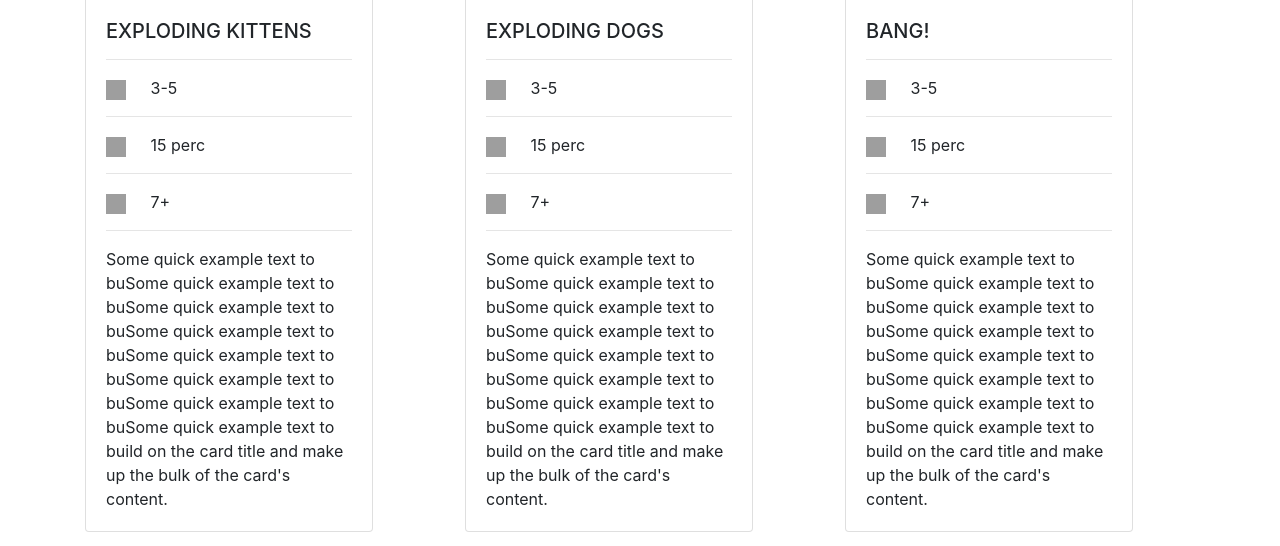
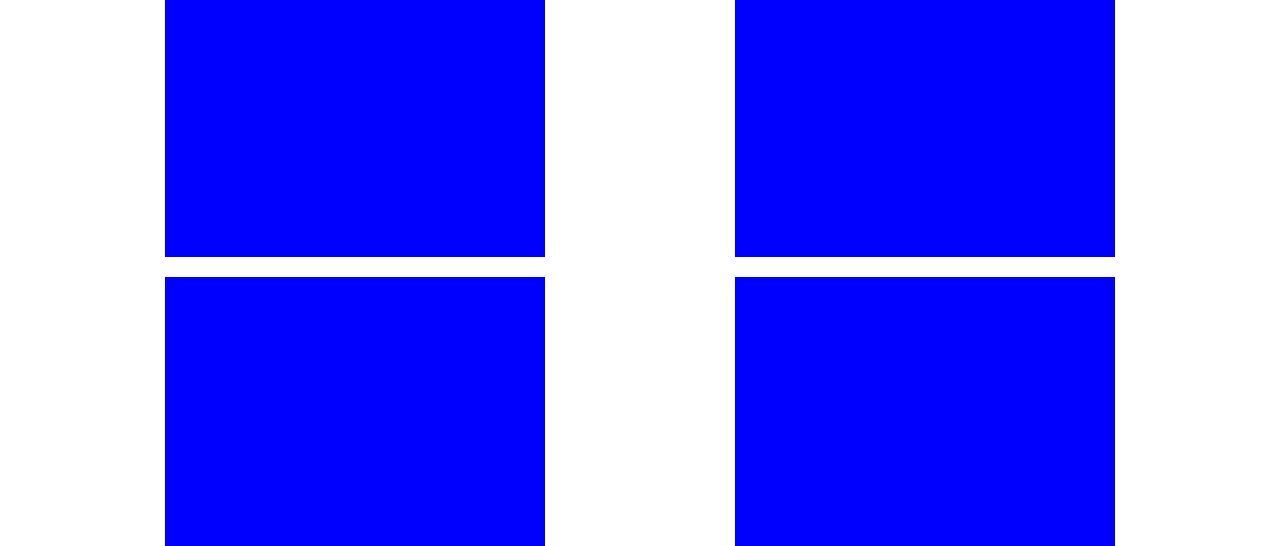
Before and after one commit to neaxro/TarsasWeboldal2.0, a PHP site: page / in a window 1280 px wide. Shown: the part 305-851 px from the top of the page. Run offline with PHP 8.4, Linux system fonts and the light colour scheme; some libraries are stand-ins or nearby versions; grey boxes are pictures that could not be loaded.

Commit message:
Nagyon rákos ez a grid...
Csak rosszabb lett pedig jónak kellene lennie...

```diff
--- a/main/index.php
+++ b/main/index.php
@@ -20,6 +20,7 @@
 
   <body>
     <main>
+      <!-- Oldal fejléce -->
       <nav class="navbar d-flex-row justify-content-between">
 
         <div class="d-inline-flex align-items-baseline">
@@ -33,109 +34,31 @@
         </form>
 
       </nav>
+    </main>
 
-      <!-- Oldal fejléce -->
+    <div class="container">
+      <div class="row justify-content-around ">
+
+        <div class="col col-sm-3 col-md-4" style="width: 18rem; height: 30rem; background-color: blue; margin: 10px;"></div>
+        <div class="col col-sm-3 col-md-4" style="width: 18rem; height: 30rem; background-color: blue; margin: 10px;"></div>
+        <div class="col col-sm-3 col-md-4" style="width: 18rem; height: 30rem; background-color: blue; margin: 10px;"></div>
+        <div class="col col-sm-3 col-md-4" style="width: 18rem; height: 30rem; background-color: blue; margin: 10px;"></div>
+        <div class="col col-sm-3 col-md-4" style="width: 18rem; height: 30rem; background-color: blue; margin: 10px;"></div>
         <!--
-      <header class="py-3 mb-3 border-bottom">
-        <div class="container-fluid d-grid gap-3 align-items-center row" style="grid-template-columns: 1fr 2fr;">
-
-          <div class="align-items-center col-4 d-none d-md-inline-block">
-            <a href="index.php"><h2 class="weboldalcim">Társasjátékok</h2></a>
-          </div>
-
-          <div class="align-items-center col-4 d-none d-md-inline-block">
-            <a href="index.php"><h2 class="weboldalcim">Hozzáadás</h2></a>
-          </div>
-
-          <div class="align-items-center col-8 col-md-4 d-inline-block">
-            <form class="w-100 me-3" role="search">
-              <input type="search" class="form-control" placeholder="Search..." aria-label="Search" id="kereso">
-            </form>
-          </div>
-
-        </div>
-      </header>
-      -->
-    </main>
-  <section class="container py-3">
-
-  <div class="row">
-
-    <div class="col">
         <div class="card" style="width: 18rem;">
-
-        <img src="Forrasok/pelda_kep.jpg" class="card-img-top" alt="...">
-
+          <img src="../forrasok/pelda_kep.jpg" class="card-img-top" alt="...">
           <div class="card-body">
             <h5>Exploding Kittens</h5>
             <hr>
-          <img src="Forrasok/icon_emberek.png" class="kartya-magyarazo-ikonok"> <p class="card-text kartya-magyarazo-ikonok-szoveg">3-5</p>
+            <img src="../forrasok/icon_emberek.png" class="kartya-magyarazo-ikonok"> <p class="card-text kartya-magyarazo-ikonok-szoveg">3-5</p>
             <hr>
-          <img src="Forrasok/icon_ido.png" class="kartya-magyarazo-ikonok"> <p class="card-text kartya-magyarazo-ikonok-szoveg">15 perc</p>
+            <img src="../forrasok/icon_ido.png" class="kartya-magyarazo-ikonok"> <p class="card-text kartya-magyarazo-ikonok-szoveg">15 perc</p>
             <hr>
-          <img src="Forrasok/icon_eletkor.png" class="kartya-magyarazo-ikonok"> <p class="card-text kartya-magyarazo-ikonok-szoveg">7+</p>
+            <img src="../forrasok/icon_eletkor.png" class="kartya-magyarazo-ikonok"> <p class="card-text kartya-magyarazo-ikonok-szoveg">7+</p>
             <hr>
             <p class="card-text">Some quick example text to buSome quick example text to buSome quick example text to buSome quick example text to buSome quick example text to buSome quick example text to buSome quick example text to buSome quick example text to build on the card title and make up the bulk of the card's content.</p>
           </div>
-      </div>
-    </div>
-
-    <div class="col">
-      <div class="card" style="width: 18rem;">
-
-        <img src="Forrasok/pelda_kep.jpg" class="card-img-top" alt="...">
-
-        <div class="card-body">
-          <h5>Exploding Dogs</h5>
-          <hr>
-          <img src="Forrasok/icon_emberek.png" class="kartya-magyarazo-ikonok"> <p class="card-text kartya-magyarazo-ikonok-szoveg">3-5</p>
-          <hr>
-          <img src="Forrasok/icon_ido.png" class="kartya-magyarazo-ikonok"> <p class="card-text kartya-magyarazo-ikonok-szoveg">15 perc</p>
-          <hr>
-          <img src="Forrasok/icon_eletkor.png" class="kartya-magyarazo-ikonok"> <p class="card-text kartya-magyarazo-ikonok-szoveg">7+</p>
-          <hr>
-          <p class="card-text">Some quick example text to buSome quick example text to buSome quick example text to buSome quick example text to buSome quick example text to buSome quick example text to buSome quick example text to buSome quick example text to build on the card title and make up the bulk of the card's content.</p>
-        </div>
-      </div>
-    </div>
-
-    <div class="col">
-      <div class="card" style="width: 18rem;">
-
-        <img src="Forrasok/pelda_kep.jpg" class="card-img-top" alt="...">
-
-        <div class="card-body">
-          <h5>Bang!</h5>
-          <hr>
-          <img src="Forrasok/icon_emberek.png" class="kartya-magyarazo-ikonok"> <p class="card-text kartya-magyarazo-ikonok-szoveg">3-5</p>
-          <hr>
-          <img src="Forrasok/icon_ido.png" class="kartya-magyarazo-ikonok"> <p class="card-text kartya-magyarazo-ikonok-szoveg">15 perc</p>
-          <hr>
-          <img src="Forrasok/icon_eletkor.png" class="kartya-magyarazo-ikonok"> <p class="card-text kartya-magyarazo-ikonok-szoveg">7+</p>
-          <hr>
-          <p class="card-text">Some quick example text to buSome quick example text to buSome quick example text to buSome quick example text to buSome quick example text to buSome quick example text to buSome quick example text to buSome quick example text to build on the card title and make up the bulk of the card's content.</p>
-        </div>
-      </div>
-    </div>
-
-    <div class="col">
-      <div class="card" style="width: 18rem;">
-
-        <img src="Forrasok/pelda_kep.jpg" class="card-img-top" alt="...">
-
-        <div class="card-body">
-          <h5>Schottentoten</h5>
-          <hr>
-          <img src="Forrasok/icon_emberek.png" class="kartya-magyarazo-ikonok"> <p class="card-text kartya-magyarazo-ikonok-szoveg">3-5</p>
-          <hr>
-          <img src="Forrasok/icon_ido.png" class="kartya-magyarazo-ikonok"> <p class="card-text kartya-magyarazo-ikonok-szoveg">15 perc</p>
-          <hr>
-          <img src="Forrasok/icon_eletkor.png" class="kartya-magyarazo-ikonok"> <p class="card-text kartya-magyarazo-ikonok-szoveg">7+</p>
-          <hr>
-          <p class="card-text">Some quick example text to buSome quick example text to buSome quick example text to buSome quick example text to buSome quick example text to buSome quick example text to buSome quick example text to buSome quick example text to build on the card title and make up the bulk of the card's content.</p>
-        </div>
-      </div>
-    </div>
+        </div> -->
 
         </div>
     </div>
--- a/main/style.css
+++ b/main/style.css
@@ -1,8 +1,3 @@
-html{
-  height: 100%;
-  width: 100%;
-}
-
 .weboldalcim{
   color: white;
 }
```
Lines whose indentation alone changed are shown as unchanged.
